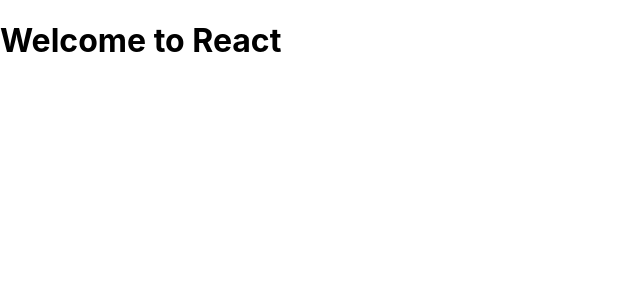
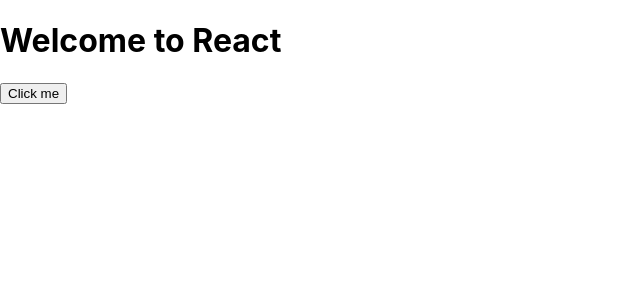
Before and after one commit to abidroid/react-app-one, a React (Create React App) app: page / in a window 1280 px wide. Shown: the top 300 px of the page, without its empty margins (0-640 px from the left). Built offline with nearby package versions, Linux system fonts and the light colour scheme.

Commit message:
event handler

```diff
--- a/src/App.js
+++ b/src/App.js
@@ -1,5 +1,5 @@
-import logo from './logo.svg';
 import './App.css';
+import Btn from './components/Btn.js'
 
 
 function Header() {
@@ -7,7 +7,14 @@
 }
 
 function App() {
-  return <Header />;
+  return (
+    <>
+      <Header />
+      <Btn />
+    </>
+
+
+  );
 }
 
 export default App;
--- /dev/null
+++ b/src/components/Btn.js
@@ -0,0 +1,17 @@
+
+
+function Btn(props){
+
+
+    const clickHandler = () => console.log(
+        'clicked'
+    );
+
+    return (
+
+        <button onClick={clickHandler}>Click me</button>
+
+    );
+}
+
+export default Btn;
```
